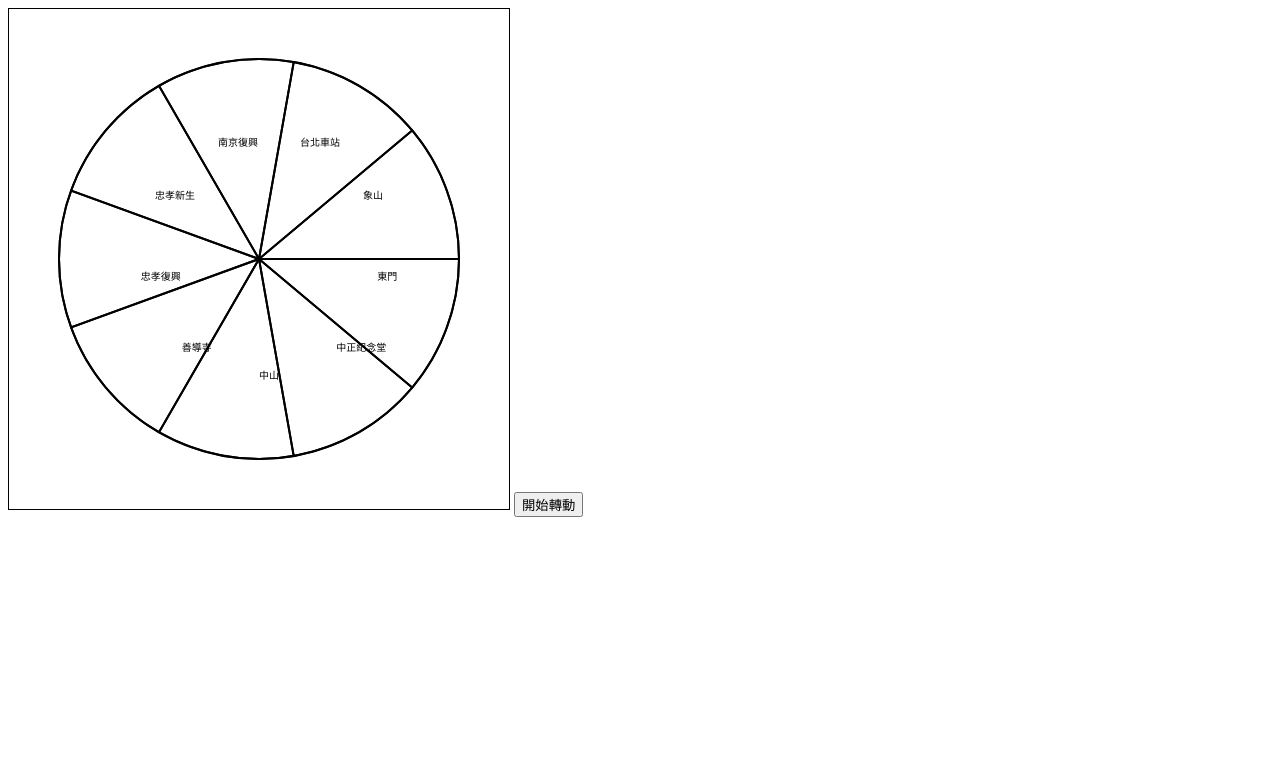
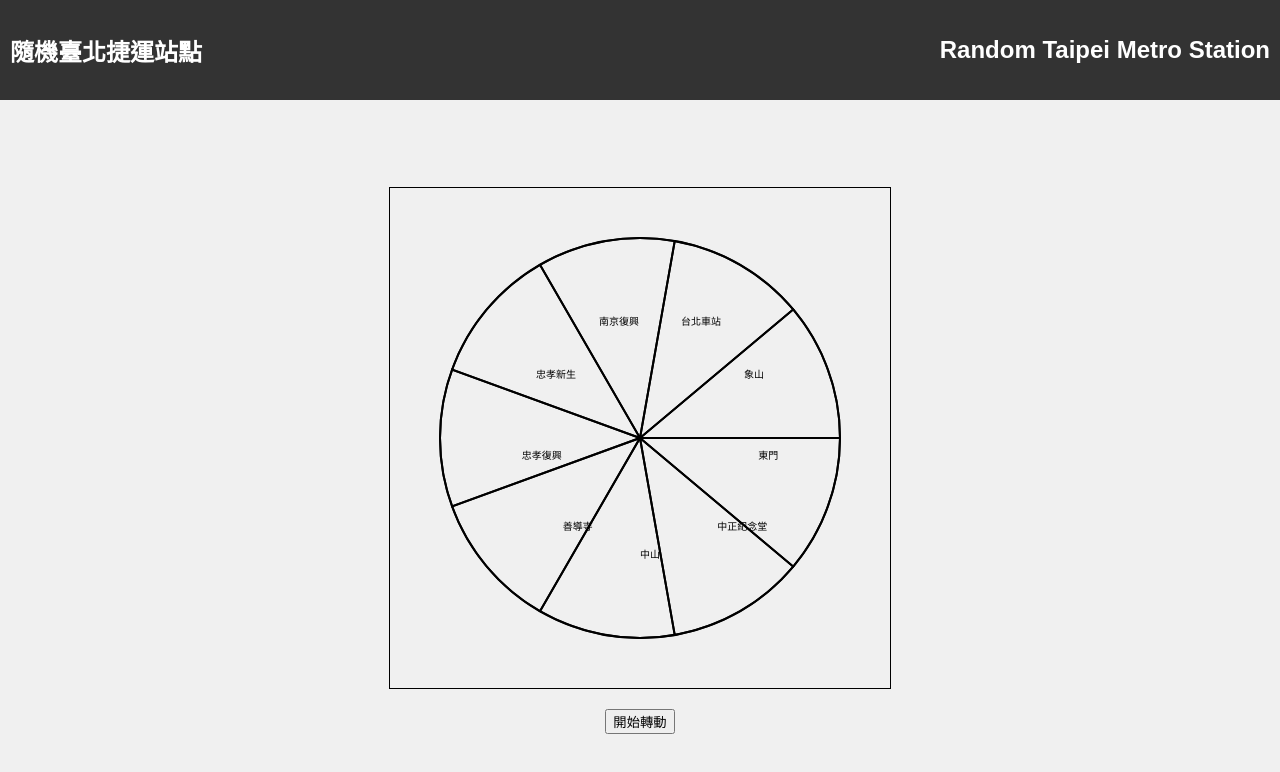
Before and after one commit to Zxiro/random-tp-metro, a plain HTML site: page index.html in a window 1280 px wide. Drawn offline with Linux system fonts and the light colour scheme.

Commit message:
Add Banner

```diff
--- a/index.html
+++ b/index.html
@@ -1,16 +1,49 @@
 <!DOCTYPE html>
 <html lang="zh-tw">
-<head>
-  <title>台北捷運站點隨機輪盤</title>
     <style>
+        body {
+          margin: 0;
+          padding: 0;
+          font-family: Arial, sans-serif;
+          background-color: #f0f0f0;
+        }
+
+        #banner {
+          background-color: #333;
+          color: #fff;
+          padding: 10px;
+          display: flex;
+          justify-content: space-between;
+          align-items: center;
+          height: 10vh; /* 佔視窗高度的 15% */
+        }
+
+        #wheel-container {
+          display: flex;
+          flex-direction: column;
+          align-items: center;
+          justify-content: center;
+          height: 90vh; /* 剩餘的 85% 高度 */
+        }
+
         canvas {
           border: 1px solid black;
+        }
+
+        #spin {
+          margin-top: 20px;
         }
       </style>
     </head>
     <body>
+      <div id="banner">
+        <h2>隨機臺北捷運站點</h2>
+        <h2>Random Taipei Metro Station</h2>
+      </div>
+      <div id="wheel-container">
         <canvas id="wheel" width="500" height="500"></canvas>
         <button id="spin">開始轉動</button>
+      </div>
 
   <script>
     const stations = ["台北車站", "象山", "東門", "中正紀念堂", "中山", "善導寺", "忠孝復興",
--- /dev/null
+++ b/style.css
@@ -0,0 +1,32 @@
+body {
+    margin: 0;
+    padding: 0;
+    font-family: Arial, sans-serif;
+    background-color: #f0f0f0;
+  }
+
+  #banner {
+    background-color: #333;
+    color: #fff;
+    padding: 10px;
+    display: flex;
+    justify-content: space-between;
+    align-items: center;
+    height: 15vh; /* 佔視窗高度的 15% */
+  }
+
+  #wheel-container {
+    display: flex;
+    flex-direction: column;
+    align-items: center;
+    justify-content: center;
+    height: 85vh; /* 剩餘的 85% 高度 */
+  }
+
+  canvas {
+    border: 1px solid black;
+  }
+
+  #spin {
+    margin-top: 20px;
+  }
```
Lines whose indentation alone changed are shown as unchanged.
